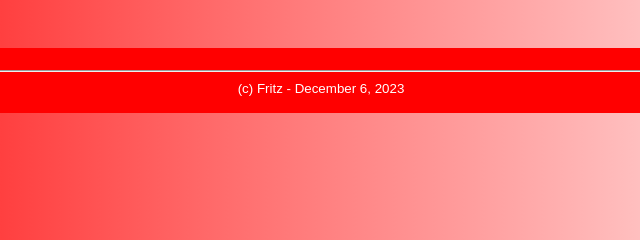
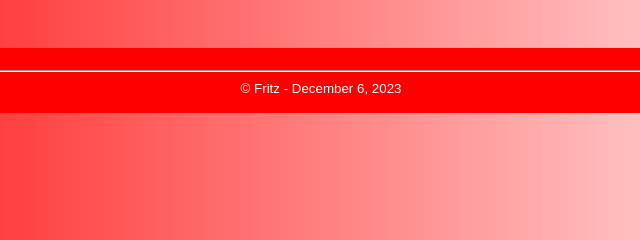
Before and after one commit to Bryson-Fritz/SD330, a plain HTML site: page fbcp.html in a window 1280 px wide. Shown: the part 319-559 px from the top of the page, 319-959 px from the left. Drawn offline with Linux system fonts and the light colour scheme; no server answers.

Commit message:
Update fbcp.html

```diff
--- a/fbcp.html
+++ b/fbcp.html
@@ -29,7 +29,7 @@
     <div id="courseDetails"></div>
   </main>
 
-  <footer><small><hr>(c) Fritz - December 6, 2023</footer></small>
+  <footer><small><hr>&copy; Fritz - December 6, 2023</footer></small>
 
   <script>
     const fetchData = async () => {
```
